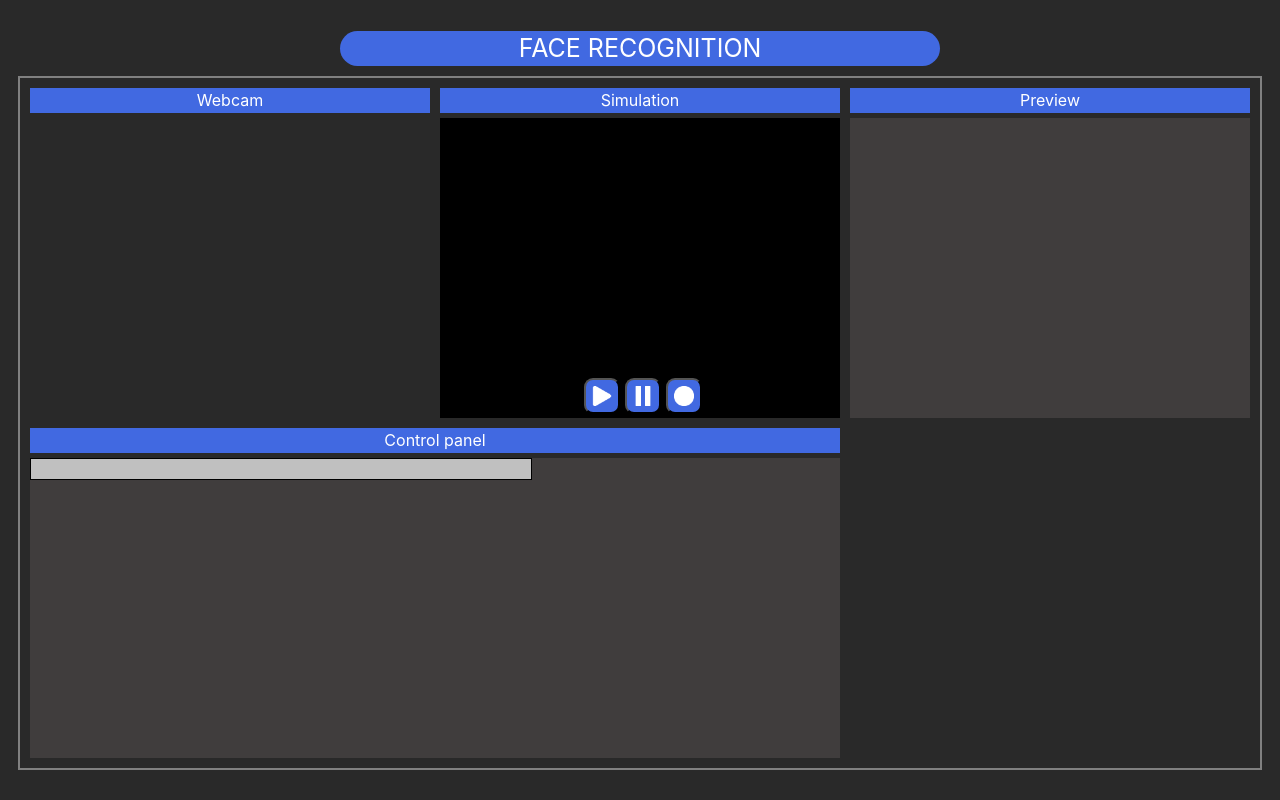
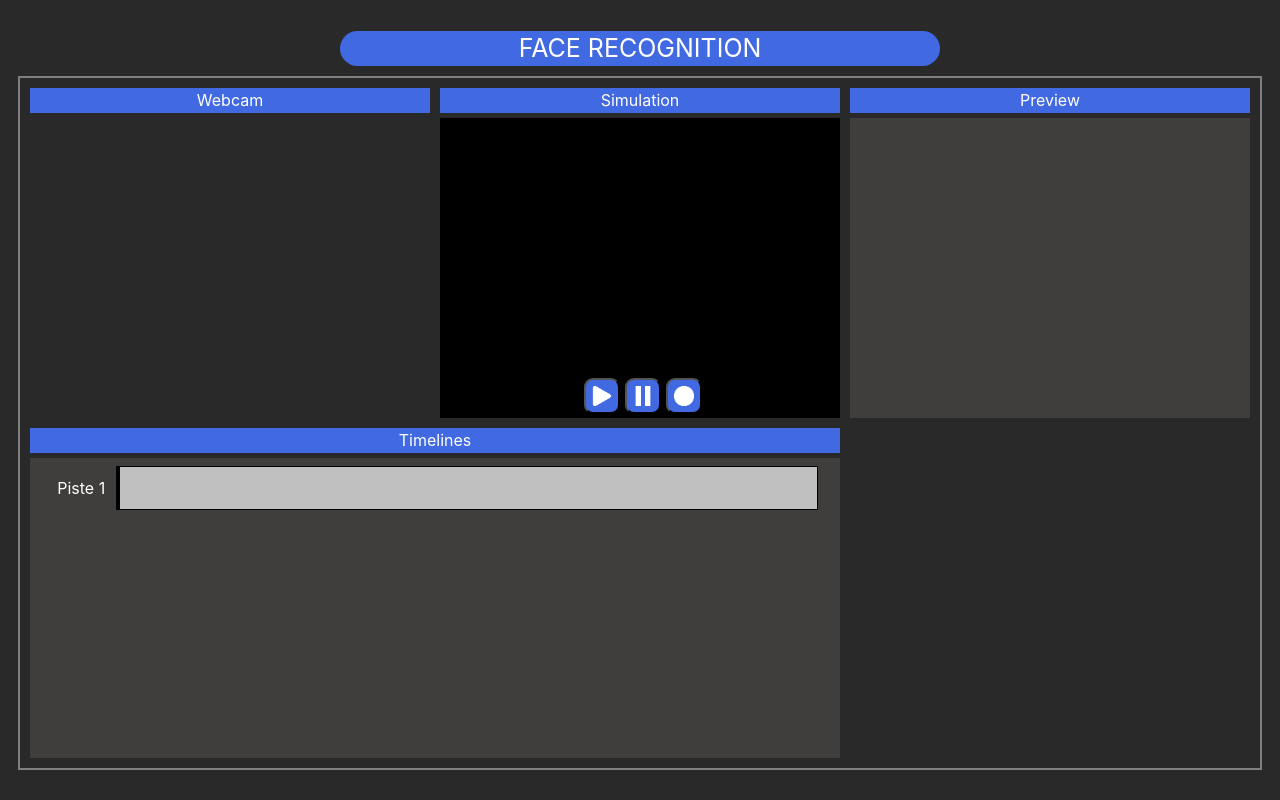
Before and after one commit to mousqtr/FaceRecorder, a React (Create React App) app: page / in a window 1280 px wide. Built offline with nearby package versions, Linux system fonts and the light colour scheme; no server answers.

Commit message:
Improve timeline design

```diff
--- a/src/App.css
+++ b/src/App.css
@@ -120,21 +120,61 @@ html, body, #root, #app {
   background-color: #403d3d;
 }
 
-#app .commands {
+#app .timelines {
   background-color: #403d3d;
 }
 
+#app .piste {
+  width: 96%;
+  height: 60px;
+  margin-left: 2%;
+  display: flex;
+  align-items: center;
+  flex-direction: row;
+}
+
+#app .pisteName {
+  width: 9%;
+  height: 50px;
+  float: left;
+  color: white;
+}
+
+#app .timeline {
+  width: 90%;
+  height: 42px;
+  border: 1px solid black;
+  background-color: #746e6e;
+  float: left;
+  overflow-x: auto;
+  overflow-y: hidden;
+}
+
+#app .timeline::-webkit-scrollbar {
+  height: 8px;
+}
+
+#app .timeline::-webkit-scrollbar-track {
+  -webkit-box-shadow: inset 0 0 6px rgba(0,0,0,0.3);
+}
+
+#app .timeline::-webkit-scrollbar-thumb {
+  background-color: #864f9a;
+  border-radius: 25px;
+}
+
 #app .timelineOut {
-  width: 500px;
-  height: 20px;
-  border: 1px solid black;
+  width: 800px;
+  height: 50px;
+  border-right: 2px solid black;
   background-color: silver;
 }
 
 #app .timelineIn {
   width: 0px;
   height: 100%;
-  background-color: firebrick;
+  background-color: rgb(255, 255, 255, 0.2);
+  border-right: 3px solid black;
   overflow: visible;
   color: white;
   white-space: nowrap;
--- a/src/App.js
+++ b/src/App.js
@@ -183,11 +183,14 @@ function App() {
         </div>
 
         <div className="section rectangle">
-          <div className="title center">Control panel</div>
-          <div className="view commands">
-            <div className="timeline">
-              <div ref={timelineRef} className="timelineOut" onClick={(e) => handleTimeline(e)}>
-                <div className="timelineIn" style={{width: timelineWidth}}></div>
+          <div className="title center">Timelines</div>
+          <div className="view timelines">
+            <div className="piste">
+              <div className="pisteName center">Piste 1</div>
+              <div className="timeline">
+                <div ref={timelineRef} className="timelineOut" onClick={(e) => handleTimeline(e)}>
+                  <div className="timelineIn" style={{width: timelineWidth}}></div>
+                </div>
               </div>
             </div>
           </div>
```
